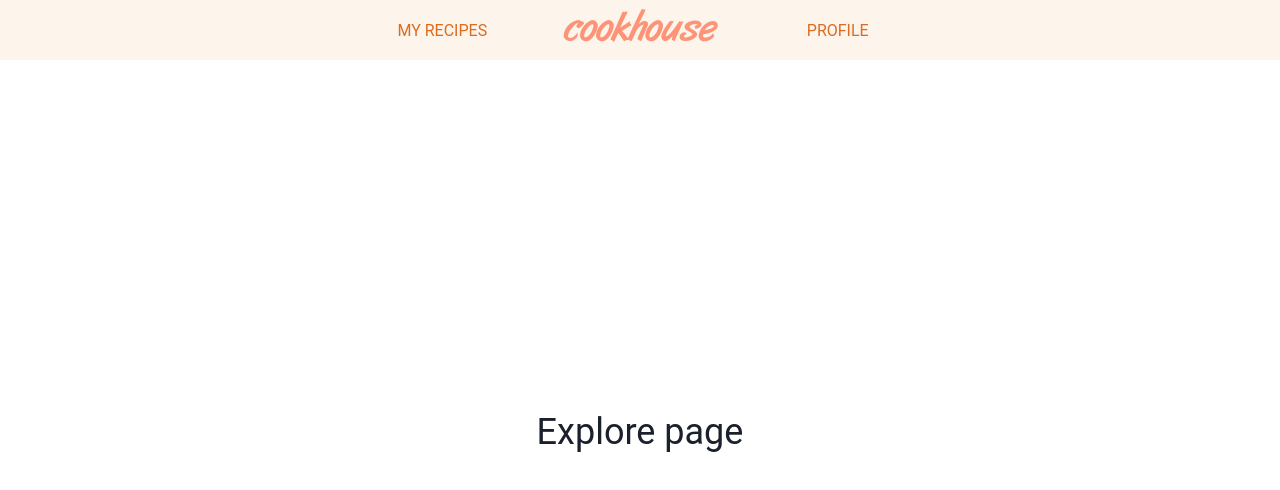
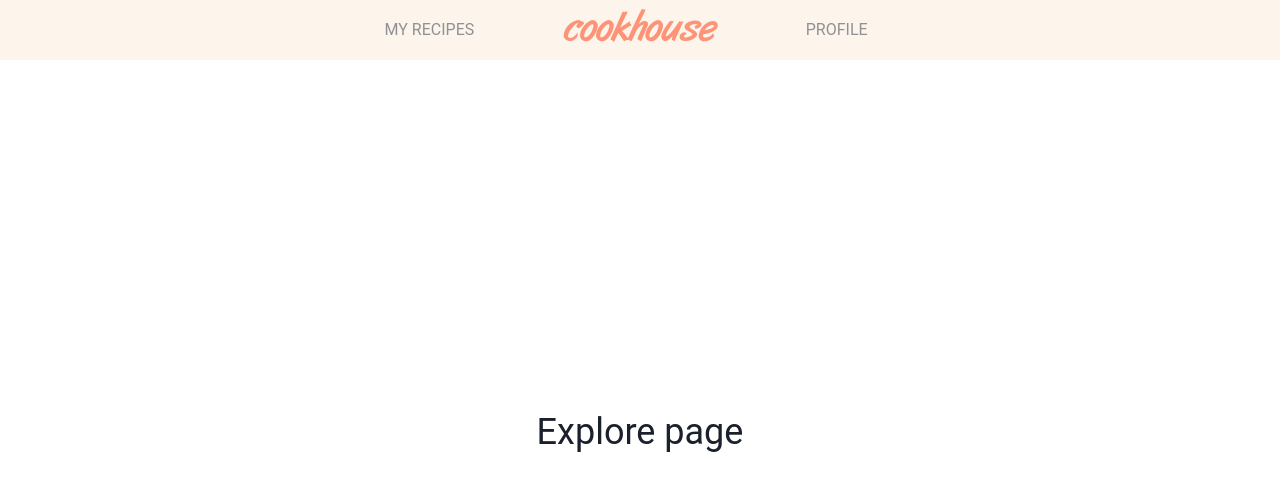
Before and after one commit to Cliffenlee/cookhouse, a Next.js app in the folder frontend/: page / in a window 1280 px wide. Shown: the top 490 px of the page. Built offline with nearby package versions, Linux system fonts and the light colour scheme.

Commit message:
fixed alignment for navBarLinks to flush towards the middle

```diff
--- a/frontend/components/NavBar/NavBar.js
+++ b/frontend/components/NavBar/NavBar.js
@@ -1,5 +1,5 @@
 import React from 'react'
-import { Flex } from '@chakra-ui/react'
+import { Box, Flex } from '@chakra-ui/react'
 import NavBarLink from './NavBarLink'
 import Logo from './Logo'
 
@@ -10,9 +10,13 @@ export default function NavBar() {
     //FE9477 word orange
     return (
         <Flex height="7vh" minHeight="60px" justifyContent="center" alignItems="center" background="#FDF4EB" color="#FE9477">
-                <NavBarLink name="MY RECIPES" link="/recipe" />
+                <Box textAlign="end">
+                    <NavBarLink name="MY RECIPES" link="/recipe" />
+                </Box>
                 <Logo />
-                <NavBarLink name="PROFILE" link="/profile" />
+                <Box textAlign="start">
+                    <NavBarLink name="PROFILE" link="/profile" />
+                </Box>
         </Flex>
     )
 }
--- a/frontend/components/NavBar/NavBarLink.js
+++ b/frontend/components/NavBar/NavBarLink.js
@@ -1,13 +1,13 @@
 import React from 'react'
 import Link from 'next/link'
-import { Box, Button } from "@chakra-ui/react"
+import { Box } from "@chakra-ui/react"
 
 export default function NavBarLink({ name, link }) {
     return (
-        <Button width="5vw" colorScheme="orange" variant="link">
+        <Box width="10vw">
             <Link href={link}>
-                <a>{name}</a>
+                <a className="nav-link">{name}</a>
             </Link>
-        </Button>
+        </Box>
     )
 }
--- a/frontend/styles/globals.css
+++ b/frontend/styles/globals.css
@@ -32,9 +32,13 @@ a {
   font-size: 40px;
 }
 
-.image {
+.nav-link {
+  color: #909197;
+}
+
+/* .image {
   cursor: pointer;
-}
+} */
 
 .mid-medium {
   font-size: 22px;
```
Also changed, not shown: frontend/components/NavBar/Logo.js (+1 -4 lines).
